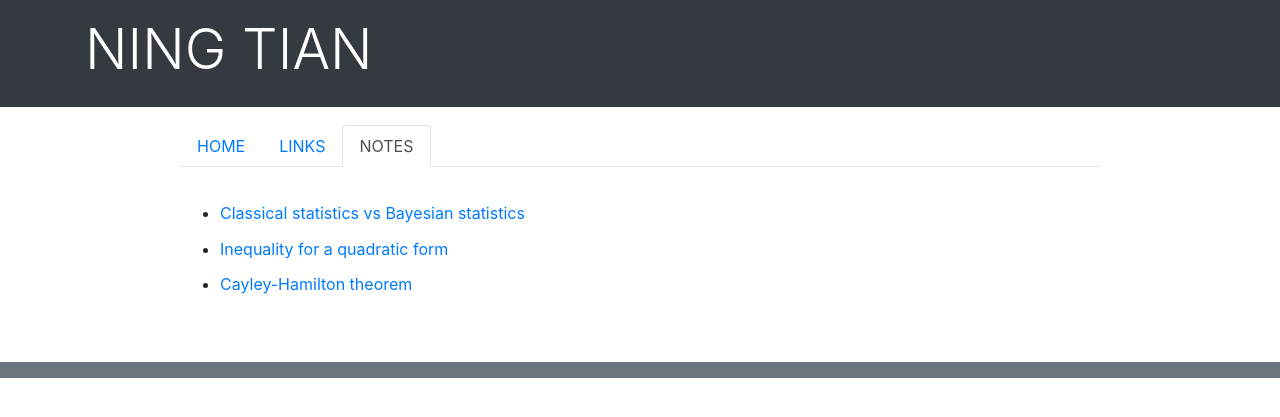
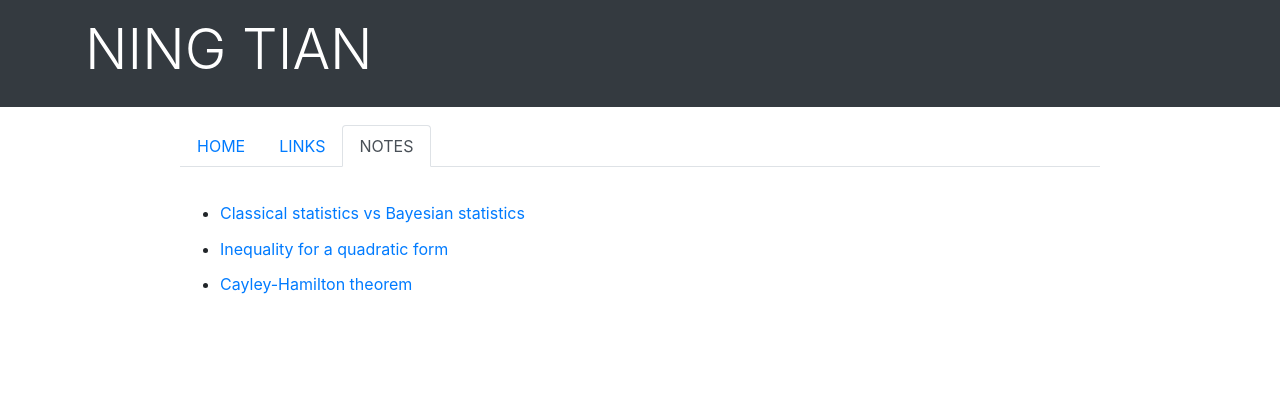
Before and after one commit to ningtian/ningtian.github.io, a Jekyll site: the page notes/index.html, which Jekyll copies as it is, in a window 1280 px wide. Shown: the top 417 px of the page. Built offline with Jekyll 4.4.1, drawn with Linux system fonts in a browser that asks for light colours.

Commit message:
Update index.html

```diff
--- a/notes/index.html
+++ b/notes/index.html
@@ -64,8 +64,8 @@
 <br>
 <br>
 
-<div class="bottom-fixed">
-<span class="d-block p-2 bg-secondary text-dark">
+<div class="fixed-bottom">
+<span class="d-block p-2 bg-light text-dark">
 </span>
 </div>
 
```
